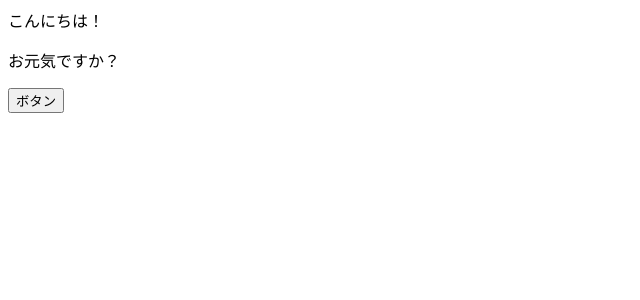
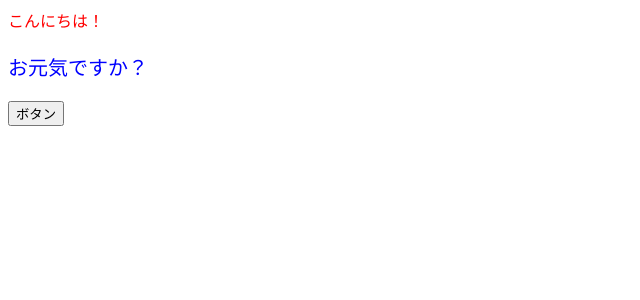
Before and after one commit to rtake/myapp, a React (Create React App) app: page / in a window 1280 px wide. Shown: the top 300 px of the page, without its empty margins (0-640 px from the left). Built offline with nearby package versions, Linux system fonts and the light colour scheme.

Commit message:
文字にスタイルを追加

```diff
--- a/src/App.jsx
+++ b/src/App.jsx
@@ -3,10 +3,15 @@ export const App = () => {
         alert();
     };
 
+    const contentStyle = {
+        color: "blue",
+        fontSize: "20px"
+    };
+
     return (
         <div>
-            <hl>こんにちは！</hl>
-            <p>お元気ですか？</p>
+            <hl style={{ color: "red" }}>こんにちは！</hl>
+            <p style={contentStyle}>お元気ですか？</p>
             <button onClick={onClickButton}>ボタン</button>
         </div>
     );
```
